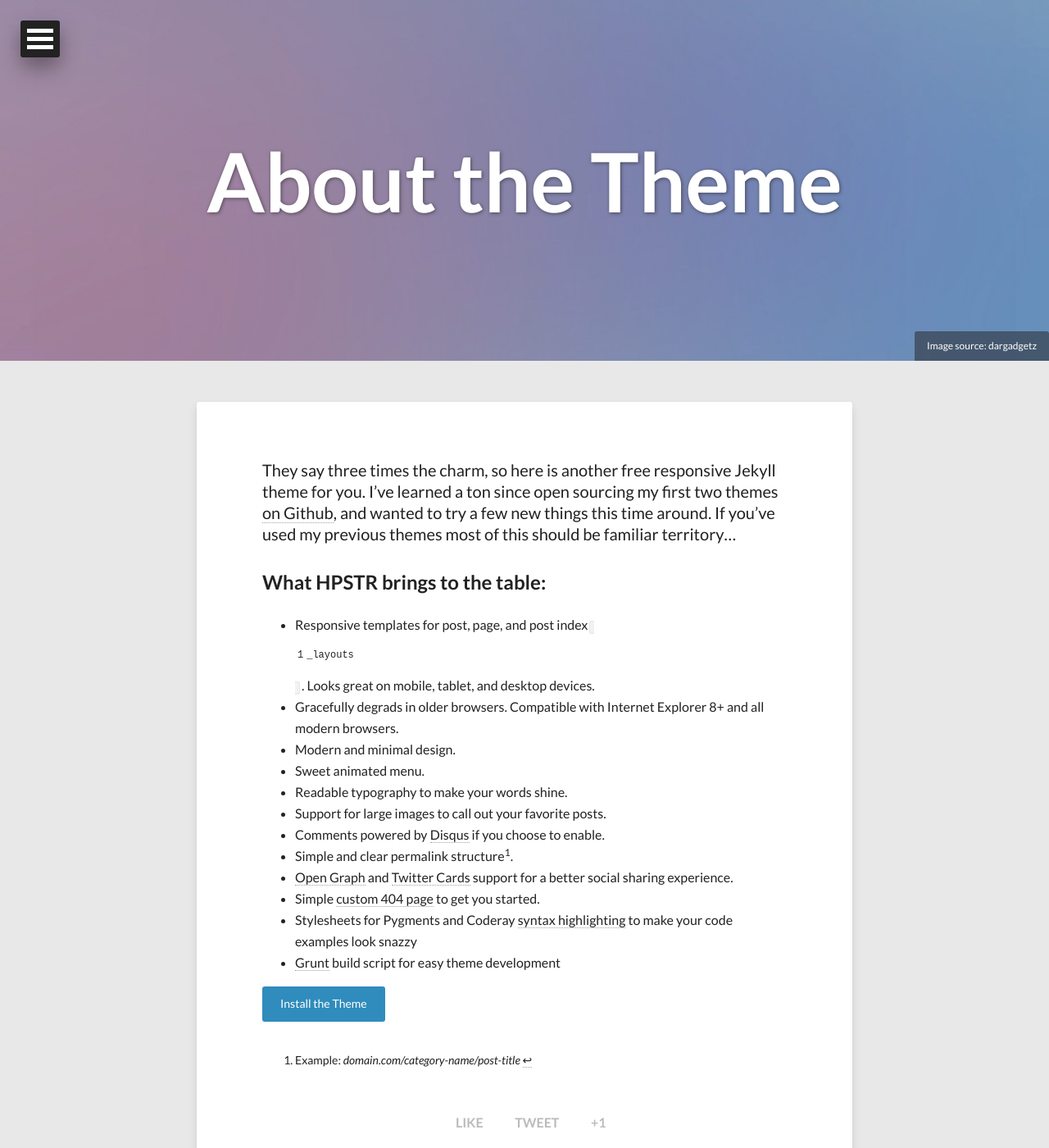
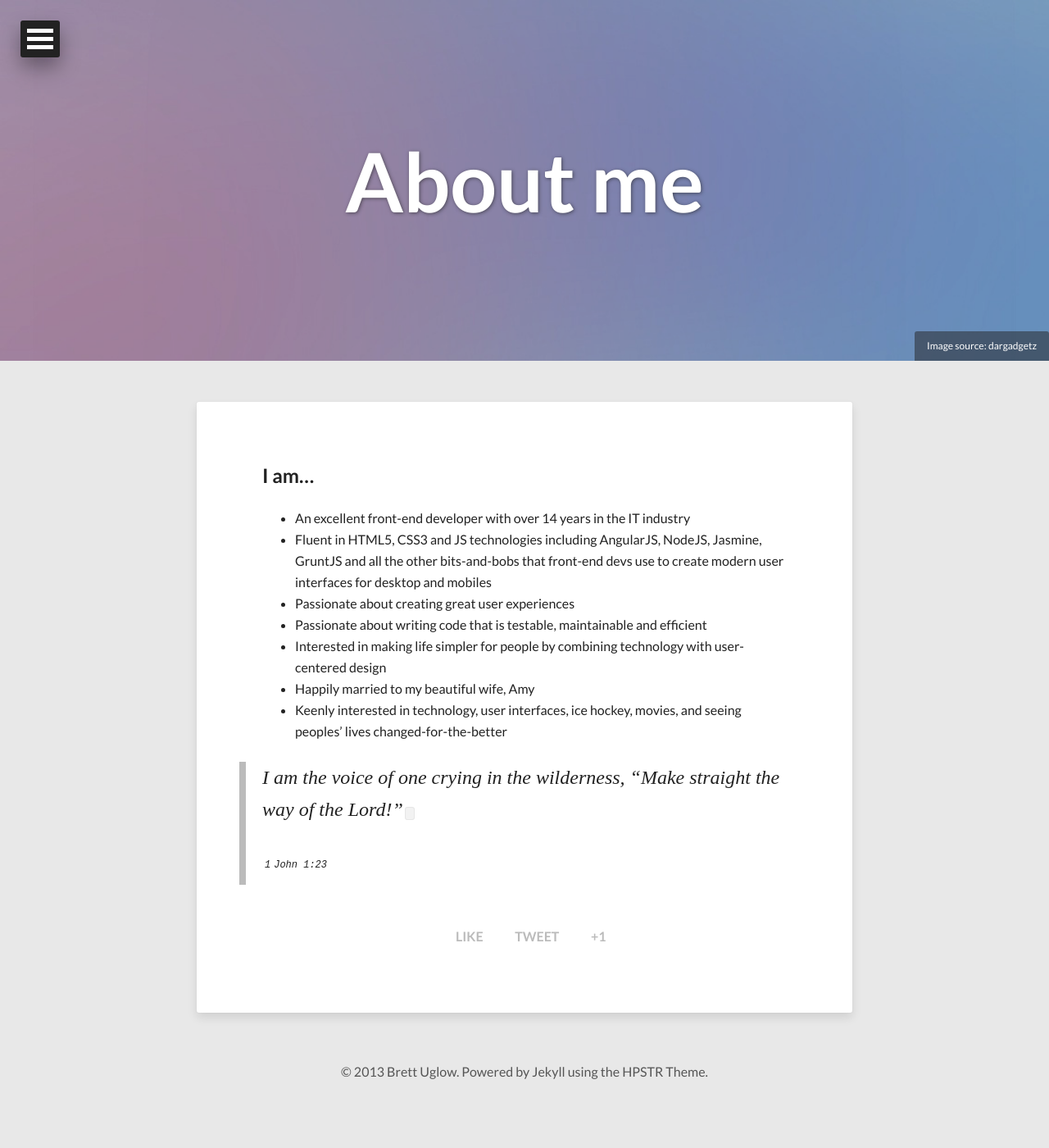
Before and after one commit to uglow/uglow.github.io, a Jekyll site: the page built from about.md, in a window 1280 px wide and 1400 px high. Shown: the whole window at 82% size. Built offline with Jekyll 4.4.1, drawn with Linux system fonts in a browser that asks for light colours; nearby versions of some CDN libraries.

Commit message:
Added About page

```diff
--- a/about.md
+++ b/about.md
@@ -1,8 +1,8 @@
 ---
 layout: page
 permalink: /about/
-title: About the Theme
-tags: [Jekyll, theme, modern, minimal, responsive]
+title: About me
+tags: [me]
 image:
   feature: abstract-5.jpg
   credit: dargadgetz
@@ -10,23 +10,15 @@ image:
 share: true
 ---
 
-They say three times the charm, so here is another free responsive Jekyll theme for you. I've learned a ton since open sourcing my first two themes [on Github](http://github.com/mmistakes), and wanted to try a few new things this time around. If you've used my previous themes most of this should be familiar territory...
+## I am...
 
-## What HPSTR brings to the table:
+* An excellent front-end developer with over 14 years in the IT industry
+* Fluent in HTML5, CSS3 and JS technologies including AngularJS, NodeJS, Jasmine, GruntJS and all the other bits-and-bobs that front-end devs use to create modern user interfaces for desktop and mobiles
+* Passionate about creating great user experiences
+* Passionate about writing code that is testable, maintainable and efficient
+* Interested in making life simpler for people by combining technology with user-centered design
+* Happily married to my beautiful wife, Amy
+* Keenly interested in technology, user interfaces, ice hockey, movies, and seeing peoples' lives changed-for-the-better
 
-* Responsive templates for post, page, and post index `_layouts`. Looks great on mobile, tablet, and desktop devices.
-* Gracefully degrads in older browsers. Compatible with Internet Explorer 8+ and all modern browsers.
-* Modern and minimal design.
-* Sweet animated menu.
-* Readable typography to make your words shine.
-* Support for large images to call out your favorite posts.
-* Comments powered by [Disqus](http://disqus.com) if you choose to enable.
-* Simple and clear permalink structure[^1].
-* [Open Graph](https://developers.facebook.com/docs/opengraph/) and [Twitter Cards](https://dev.twitter.com/docs/cards) support for a better social sharing experience.
-* Simple [custom 404 page]({{ site.url }}/404.html) to get you started.
-* Stylesheets for Pygments and Coderay [syntax highlighting]({{ site.url }}/code-highlighting-post/) to make your code examples look snazzy
-* [Grunt](http://gruntjs.com) build script for easy theme development
 
-<div markdown="0"><a href="{{ site.url }}/theme-setup" class="btn btn-info">Install the Theme</a></div>
-
-[^1]: Example: *domain.com/category-name/post-title*
+> I am the voice of one crying in the wilderness, "Make straight the way of the Lord!" `John 1:23`
```
Also changed, not shown: _posts/2013-10-22-sample-post.md (+4 -4 lines).
